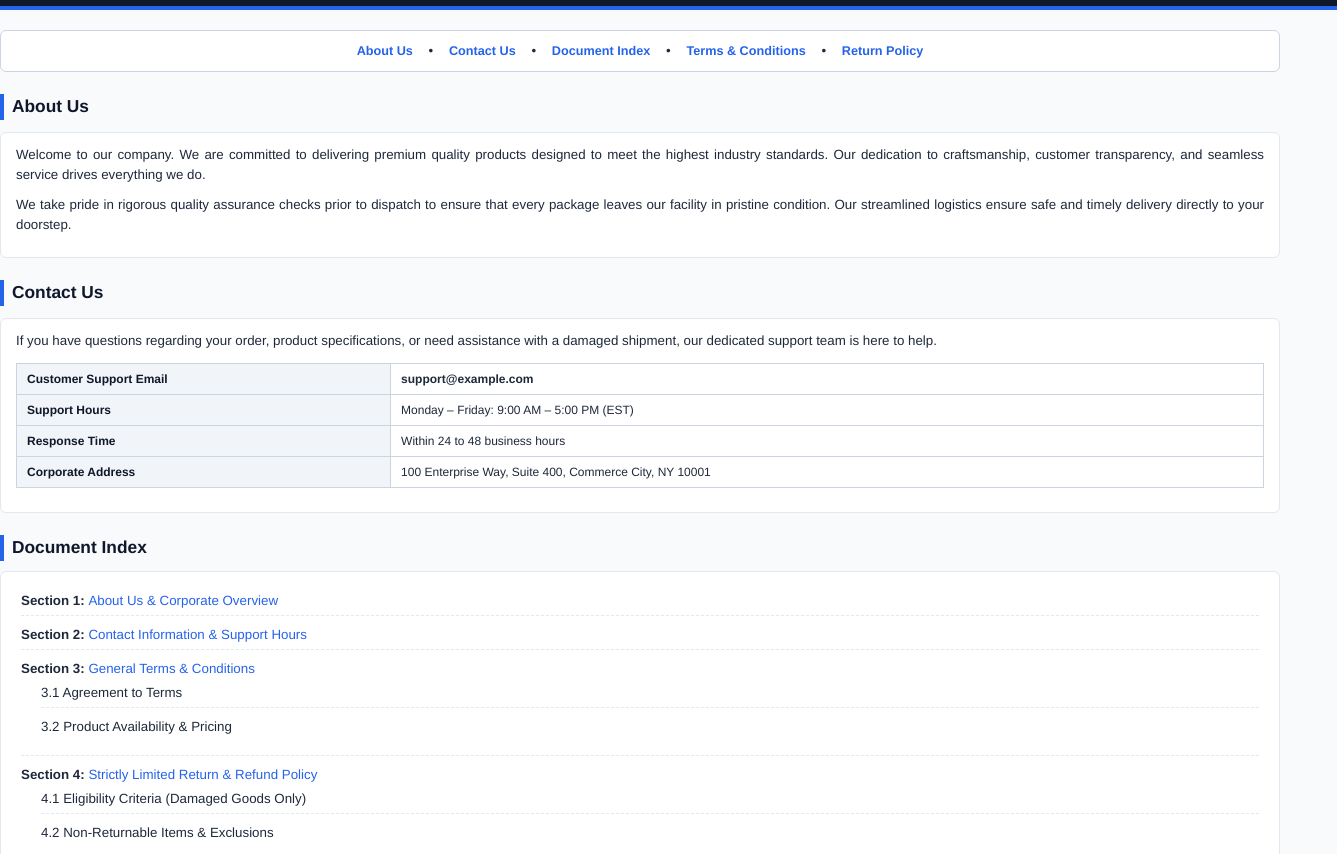
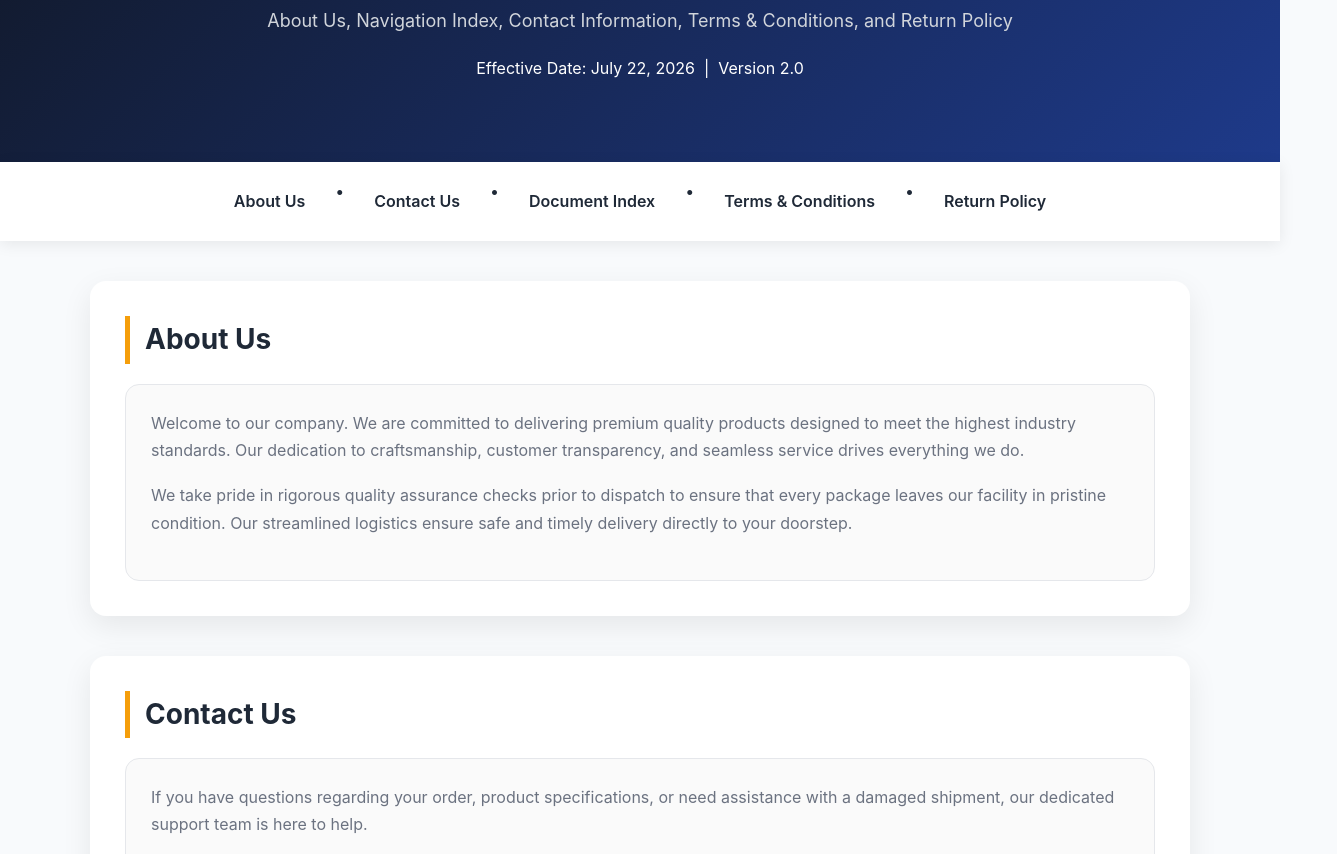
Before and after one commit to aryan223ptl-creator/Hypehaus, a plain HTML site: page terms_and_return_policy.html in a window 1280 px wide. Shown: the part 157-1011 px from the top of the page, 1337 px wide, since content can reach past the window. Drawn offline with Linux system fonts and the light colour scheme.

Commit message:
Update terms_and_return_policy.html

```diff
--- a/terms_and_return_policy.html
+++ b/terms_and_return_policy.html
@@ -5,192 +5,211 @@
     <meta charset="UTF-8">
     <title>Terms, Conditions & Company Information</title>
     <style>
-        @page {
-            size: A4;
-            margin: 18mm 15mm;
-            background-color: #f8fafc;
-            @bottom-right {
-                content: "Page " counter(page) " of " counter(pages);
-                font-family: 'Helvetica Neue', Helvetica, Arial, sans-serif;
-                font-size: 8pt;
-                color: #64748b;
-            }
+        :root{
+    --primary:#111827;
+    --secondary:#f59e0b;
+    --accent:#2563eb;
+    --success:#10b981;
+    --danger:#ef4444;
+    --bg:#f8fafc;
+    --card:#ffffff;
+    --text:#1f2937;
+    --muted:#6b7280;
+    --border:#e5e7eb;
+    --radius:16px;
+    --shadow:0 10px 30px rgba(0,0,0,.08);
 }
 
-        *, *::before, *::after {
-            box-sizing: border-box;
+*{
+    margin:0;
+    padding:0;
+    box-sizing:border-box;
 }
 
-        body {
-            font-family: 'Helvetica Neue', Helvetica, Arial, sans-serif;
-            color: #1e293b;
-            margin: 0;
-            padding: 0;
-            font-size: 10pt;
-            line-height: 1.5;
-            background-color: #f8fafc;
+html{
+    scroll-behavior:smooth;
 }
 
-        .header-banner {
-            background-color: #0f172a;
-            color: #ffffff;
-            margin: -18mm -15mm 20px -15mm;
-            padding: 22mm 15mm 12mm 15mm;
-            border-bottom: 4px solid #2563eb;
+body{
+    font-family:Inter,"Segoe UI",sans-serif;
+    background:var(--bg);
+    color:var(--text);
+    line-height:1.7;
 }
 
-        .header-banner h1 {
-            margin: 0 0 6px 0;
-            font-size: 20pt;
-            font-weight: 700;
-            letter-spacing: -0.5px;
-            color: #ffffff;
+/* Hero */
+
+.header-banner{
+    background:linear-gradient(135deg,var(--primary),#1e3a8a);
+    color:#fff;
+    text-align:center;
+    padding:80px 20px;
 }
 
-        .header-banner p {
-            margin: 0;
-            font-size: 9.5pt;
-            color: #94a3b8;
+.header-banner h1{
+    font-size:42px;
+    margin-bottom:12px;
+    font-weight:700;
 }
 
-        .meta-info {
-            margin-top: 12px;
-            font-size: 8.5pt;
-            color: #cbd5e1;
-            border-top: 1px solid #334155;
-            padding-top: 8px;
+.header-banner p{
+    color:#d1d5db;
+    font-size:18px;
 }
 
-        .nav-bar {
-            background-color: #ffffff;
-            border: 1px solid #cbd5e1;
-            border-radius: 6px;
-            padding: 10px 15px;
-            margin-bottom: 20px;
-            text-align: center;
+/* Navigation */
+
+.nav-bar{
+    position:sticky;
+    top:0;
+    z-index:1000;
+    display:flex;
+    justify-content:center;
+    flex-wrap:wrap;
+    gap:12px;
+    background:#fff;
+    padding:16px;
+    box-shadow:0 3px 15px rgba(0,0,0,.08);
 }
 
-        .nav-bar a {
-            color: #2563eb;
-            text-decoration: none;
-            font-weight: 600;
-            font-size: 9.5pt;
-            margin: 0 12px;
+.nav-bar a{
+    text-decoration:none;
+    color:var(--text);
+    padding:10px 18px;
+    border-radius:30px;
+    transition:.3s;
+    font-weight:600;
 }
 
-        h2 {
-            font-size: 13pt;
-            color: #0f172a;
-            margin-top: 22px;
-            margin-bottom: 10px;
-            padding-left: 8px;
-            border-left: 4px solid #2563eb;
-            page-break-after: avoid;
+.nav-bar a:hover{
+    background:var(--accent);
+    color:#fff;
 }
 
-        h3 {
-            font-size: 10.5pt;
-            color: #1e293b;
-            margin-top: 12px;
-            margin-bottom: 6px;
-            page-break-after: avoid;
+/* Sections */
+
+section{
+    max-width:1100px;
+    margin:40px auto;
+    padding:35px;
+    background:#fff;
+    border-radius:var(--radius);
+    box-shadow:var(--shadow);
 }
 
-        p {
-            margin-top: 0;
-            margin-bottom: 10px;
-            text-align: justify;
+h2{
+    font-size:28px;
+    margin-bottom:20px;
+    border-left:5px solid var(--secondary);
+    padding-left:15px;
 }
 
-        ul, ol {
-            margin-top: 0;
-            margin-bottom: 10px;
-            padding-left: 20px;
+h3{
+    margin:25px 0 12px;
+    font-size:20px;
+    color:var(--primary);
 }
 
-        li {
-            margin-bottom: 5px;
+p{
+    color:var(--muted);
+    margin-bottom:18px;
 }
 
-        .index-container {
-            background-color: #ffffff;
-            border: 1px solid #e2e8f0;
-            border-radius: 6px;
-            padding: 15px 20px;
-            margin-bottom: 20px;
-            page-break-inside: avoid;
+/* Lists */
+
+ul li,
+ol li{
+    margin-bottom:10px;
 }
 
-        .index-list {
-            list-style: none;
-            padding-left: 0;
-            margin-bottom: 0;
+/* Cards */
+
+.info-card,
+.index-container{
+    background:#fafafa;
+    border:1px solid var(--border);
+    border-radius:14px;
+    padding:25px;
 }
 
-        .index-list li {
-            padding: 4px 0;
-            border-bottom: 1px dashed #e2e8f0;
-            display: block;
+/* Highlight */
+
+.highlight-box{
+    background:#fff7ed;
+    border-left:6px solid var(--secondary);
+    padding:20px;
+    border-radius:12px;
+    margin:20px 0;
 }
 
-        .index-list li:last-child {
-            border-bottom: none;
+.highlight-box strong{
+    color:#92400e;
 }
 
-        .index-list a {
-            color: #2563eb;
-            text-decoration: none;
-            font-weight: 500;
+/* Tables */
+
+.table-custom{
+    width:100%;
+    border-collapse:collapse;
+    overflow:hidden;
+    border-radius:12px;
 }
 
-        .highlight-box {
-            background-color: #fef2f2;
-            border: 1px solid #fecaca;
-            border-left: 4px solid #dc2626;
-            padding: 10px 12px;
-            margin: 12px 0;
-            border-radius: 4px;
-            page-break-inside: avoid;
+.table-custom th{
+    background:var(--primary);
+    color:#fff;
+    padding:15px;
 }
 
-        .highlight-box strong {
-            color: #991b1b;
+.table-custom td{
+    padding:15px;
+    border-bottom:1px solid var(--border);
 }
 
-        .info-card {
-            background-color: #ffffff;
-            border: 1px solid #e2e8f0;
-            border-radius: 6px;
-            padding: 12px 15px;
-            margin: 12px 0;
+.table-custom tr:nth-child(even){
+    background:#f9fafb;
 }
 
-        .table-custom {
-            width: 100%;
-            border-collapse: collapse;
-            margin: 12px 0;
-            font-size: 9pt;
+/* Footer */
+
+.footer-note{
+    margin-top:50px;
+    background:var(--primary);
+    color:#d1d5db;
+    text-align:center;
+    padding:25px;
 }
 
-        .table-custom th, .table-custom td {
-            border: 1px solid #cbd5e1;
-            padding: 6px 10px;
-            text-align: left;
+/* Mobile */
+
+@media(max-width:768px){
+
+.header-banner{
+    padding:50px 20px;
 }
 
-        .table-custom th {
-            background-color: #f1f5f9;
-            color: #0f172a;
-            font-weight: 600;
+.header-banner h1{
+    font-size:30px;
 }
 
-        .footer-note {
-            margin-top: 25px;
-            padding-top: 12px;
-            border-top: 1px solid #e2e8f0;
-            font-size: 8.5pt;
-            color: #64748b;
-            text-align: center;
+section{
+    margin:20px;
+    padding:22px;
+}
+
+.nav-bar{
+    gap:8px;
+}
+
+.nav-bar a{
+    font-size:14px;
+    padding:8px 14px;
+}
+
+.table-custom{
+    display:block;
+    overflow-x:auto;
+}
 }
     </style>
 </head>
```
Lines whose indentation alone changed are shown as unchanged.
